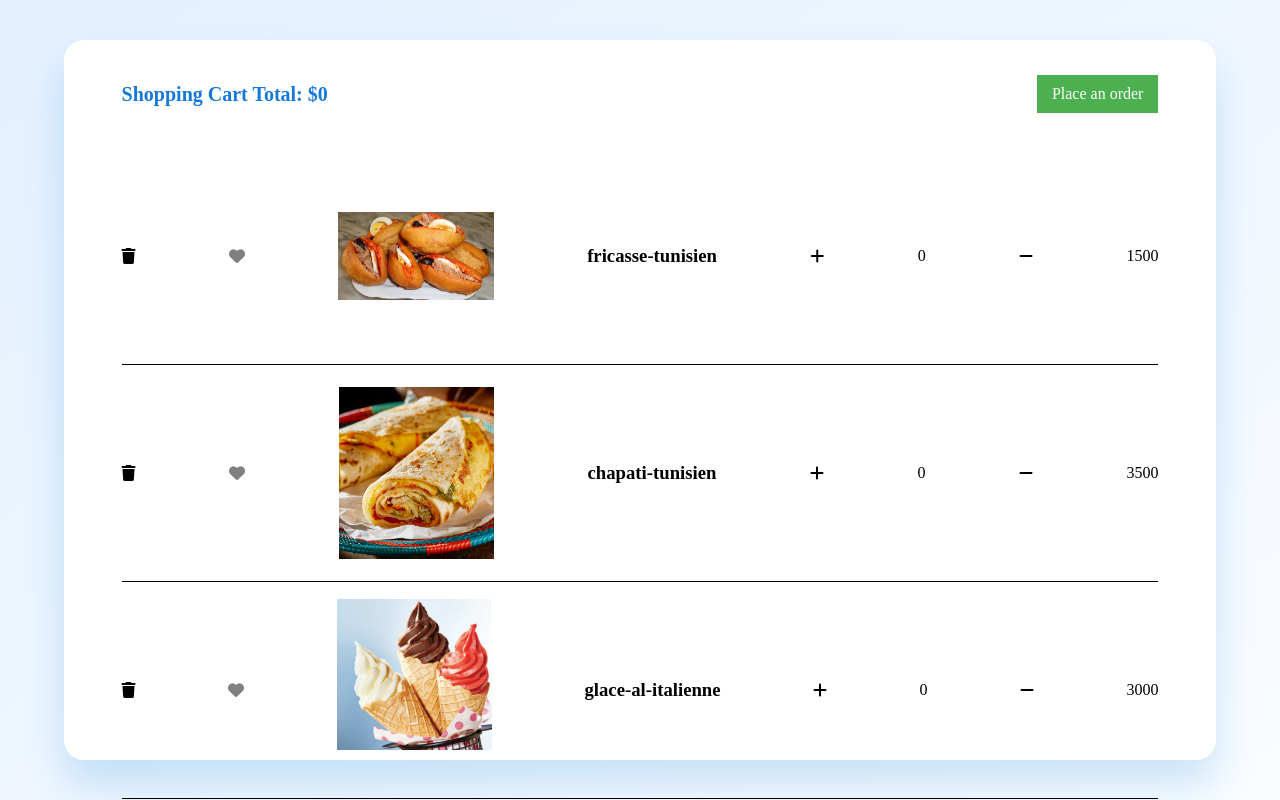
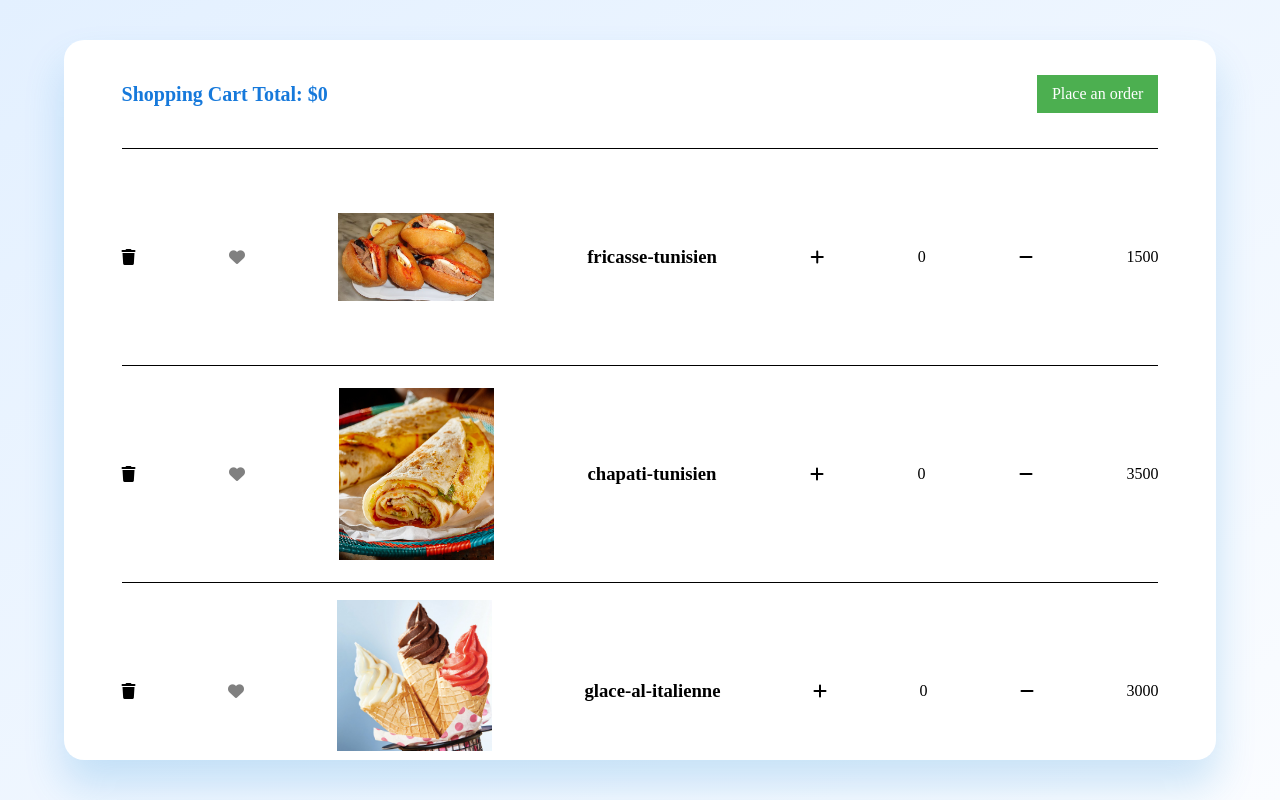
Before and after one commit to imen4/Checkpoints-DOM-Project, a plain HTML site: page index.html in a window 1280 px wide. Drawn offline with Linux system fonts and the light colour scheme.

Commit message:
modifie to border-top

```diff
--- a/style.css
+++ b/style.css
@@ -43,7 +43,7 @@ body {
   display: flex;
   justify-content: space-between;
   align-items: center;
-  border-bottom: solid 1px;
+  border-top: solid 1px;
 }
 .img1 {
   width: 15%;
```
